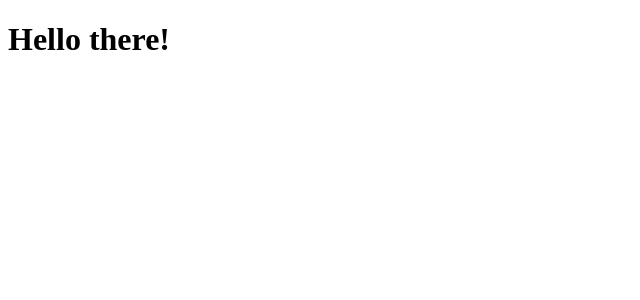
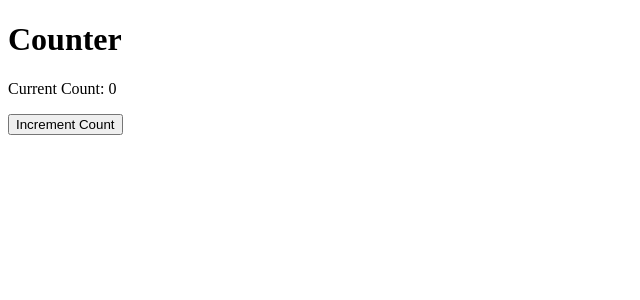
Before and after one commit to codedamn-classrooms/react-labs, a React (Vite) app: page / in a window 1280 px wide. Shown: the top 300 px of the page, without its empty margins (0-640 px from the left). Built offline with nearby package versions, Linux system fonts and the light colour scheme.

Commit message:
Add files via script

```diff
--- a/src/App.jsx
+++ b/src/App.jsx
@@ -1,7 +1,31 @@
-export default function App() {
-	return (
-		<>
-			<h1>Hello there!</h1>
-		</>
-	);
+import React, { Component } from 'react';
+
+class App extends Component {
+  state = {
+    count: 0
+  };
+
+  componentDidUpdate(prevProps, prevState) {
+    if (this.state.count !== prevState.count) {
+      console.log(`Count has been updated to: ${this.state.count}`);
+    }
+  }
+
+  incrementCount = () => {
+    this.setState({
+      count: this.state.count++
+    });
+  };
+
+  render() {
+    return (
+      <div>
+        <h1 data-testid='title'>Counter</h1>
+        <p data-testid='count'>Current Count: {this.state.count}</p>
+        <button data-testid='button' onClick={this.incrementCount}>Increment Count</button>
+      </div>
+    );
+  }
 }
+
+export default App;
```
Also changed, not shown: 1 other file (tests, documents, lock files or other folders).
